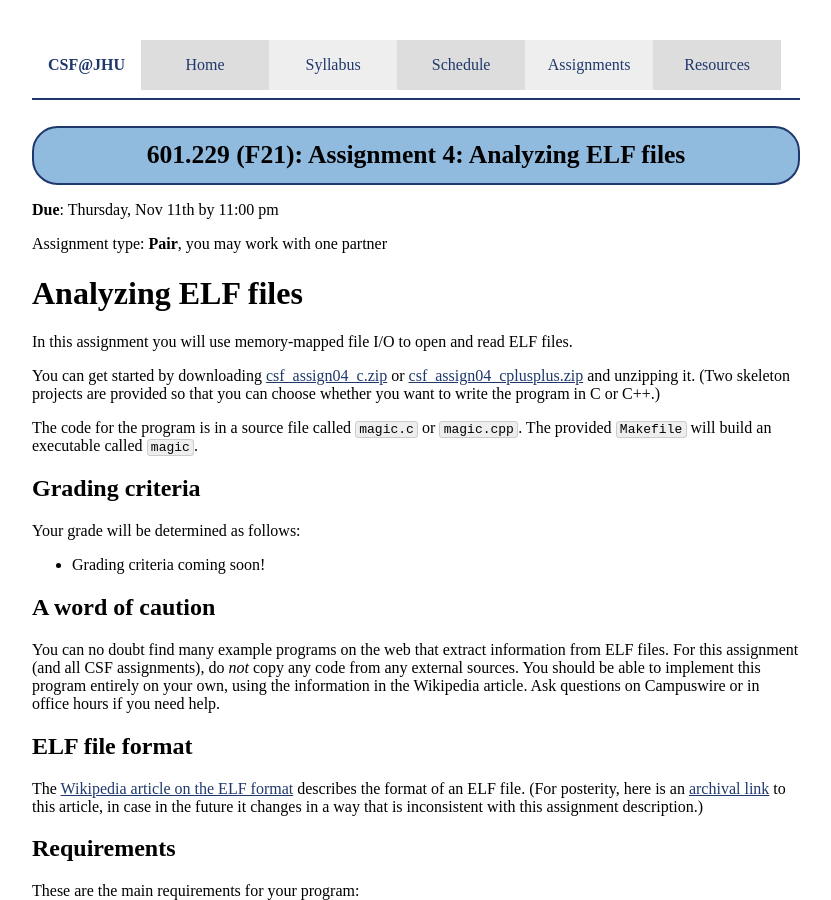
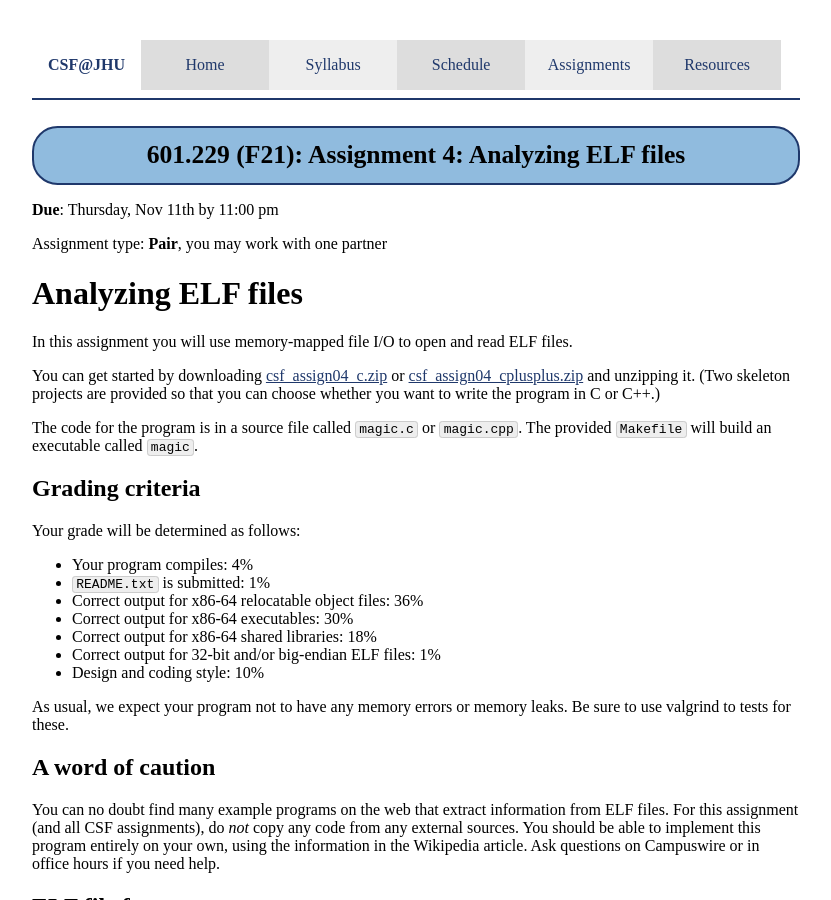
Before and after one commit to jhucsf/fall2021, a Jekyll site: the page built from assign/assign04.md, in a window 1280 px wide and 900 px high. Shown: the whole window, without its empty margins (224-1055 px from the left). Built offline with Jekyll 4.4.1, drawn with Linux system fonts in a browser that asks for light colours.

Commit message:
added grading criteria

```diff
--- a/assign/assign04.md
+++ b/assign/assign04.md
@@ -24,7 +24,16 @@ The code for the program is in a source file called `magic.c` or
 
 Your grade will be determined as follows:
 
-* Grading criteria coming soon!
+* Your program compiles: 4%
+* `README.txt` is submitted: 1%
+* Correct output for x86-64 relocatable object files: 36%
+* Correct output for x86-64 executables: 30%
+* Correct output for x86-64 shared libraries: 18%
+* Correct output for 32-bit and/or big-endian ELF files: 1%
+* Design and coding style: 10%
+
+As usual, we expect your program not to have any memory errors or memory
+leaks. Be sure to use valgrind to tests for these.
 
 ## A word of caution
 
```
